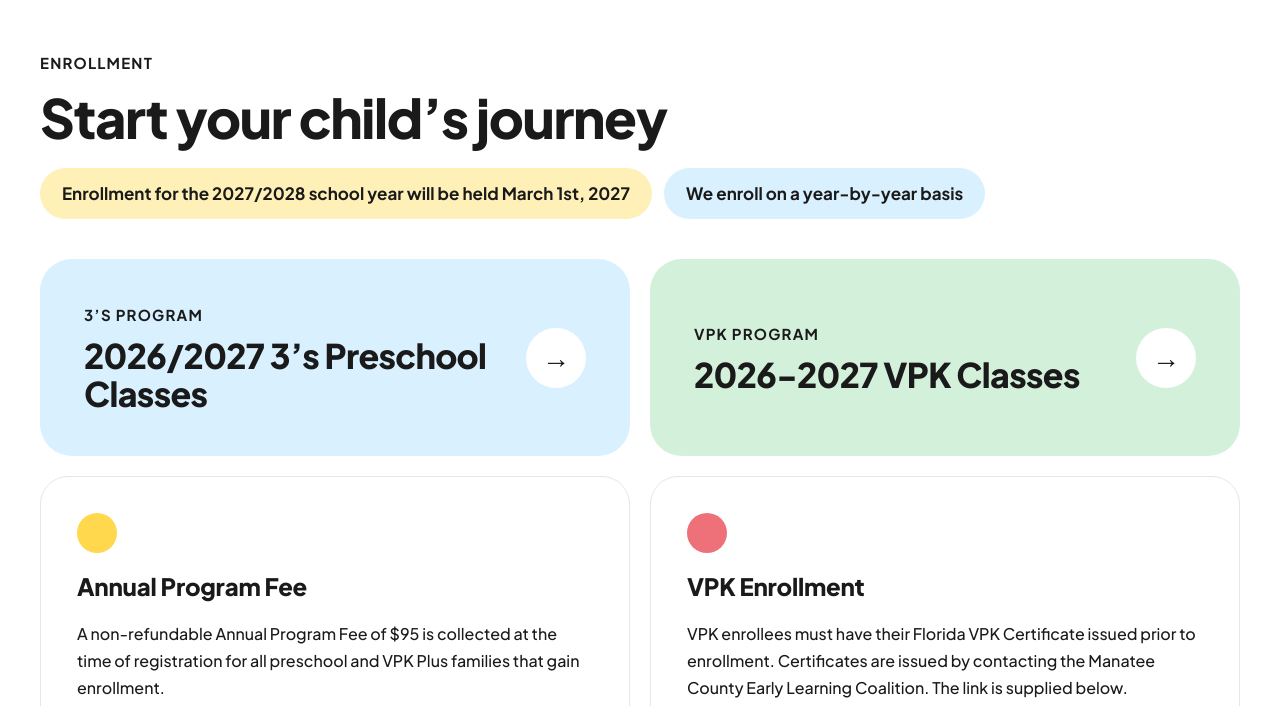
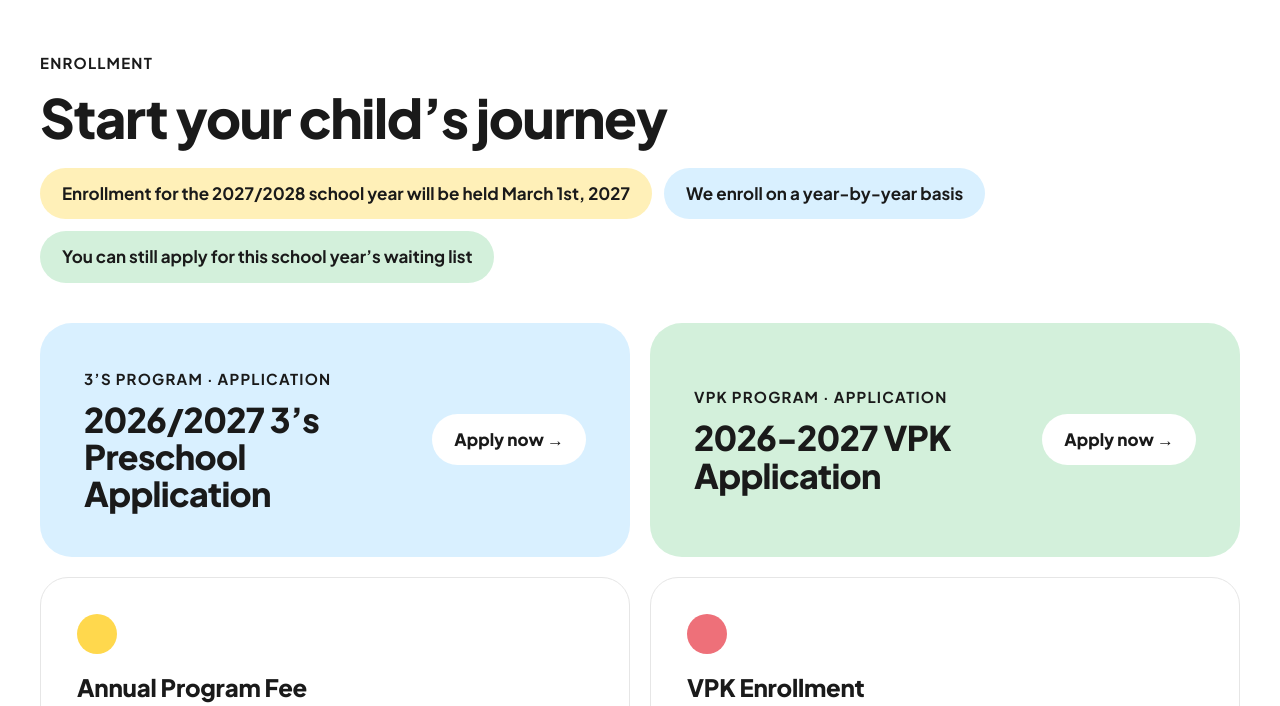
Before and after one commit to Emily-Goforth292/Schoolhouse-website, a plain HTML site: page enrollment.html in a window 1280 px wide. Shown: the part 94-800 px from the top of the page. Drawn offline with Linux system fonts and the light colour scheme.

Commit message:
Updated enrollment information and changed the button to apply for the school

```diff
--- a/enrollment.html
+++ b/enrollment.html
@@ -23,25 +23,26 @@
         <div class="pill-row">
           <span class="pill-lg bg-yellow">Enrollment for the 2027/2028 school year will be held March 1st, 2027</span>
           <span class="pill-lg bg-blue">We enroll on a year-by-year basis</span>
+          <span class="pill-lg" style="background:#D3F0DB;">You can still apply for this school year&rsquo;s waiting list</span>
         </div>
       </div>
     </section>
 
     <!-- LIVE VERSION: both class buttons are real links. -->
     <section class="container class-links">
-      <a href="https://schools.mybrightwheel.com/sign-in?redirect_path=forms/7ab3392b-9e72-4bfa-b641-3724e02d6209/self-service" target="_blank" rel="noopener" class="class-link bg-blue">
-        <div>
-          <div class="kicker">3&rsquo;s program</div>
-          <div class="class-title">2026/2027 3&rsquo;s Preschool Classes</div>
+      <a href="https://schools.mybrightwheel.com/sign-in?redirect_path=forms/7ab3392b-9e72-4bfa-b641-3724e02d6209/self-service" target="_blank" rel="noopener" class="class-link bg-blue" style="flex-wrap:wrap;">
+        <div style="flex:1 1 220px;min-width:0;">
+          <div class="kicker">3&rsquo;s program &middot; Application</div>
+          <div class="class-title">2026/2027 3&rsquo;s Preschool Application</div>
         </div>
-        <span class="arrow">&rarr;</span>
+        <span class="apply-pill" style="flex:none;background:#fff;padding:12px 22px;border-radius:999px;font-weight:800;font-size:17px;white-space:nowrap;">Apply now &rarr;</span>
       </a>
-      <a href="https://schools.mybrightwheel.com/sign-in?redirect_path=forms/4f9d5147-1ebc-4a0d-b735-200c857cf08b/self-service" target="_blank" rel="noopener" class="class-link bg-green">
-        <div>
-          <div class="kicker">VPK program</div>
-          <div class="class-title">2026-2027 VPK Classes</div>
+      <a href="https://schools.mybrightwheel.com/sign-in?redirect_path=forms/4f9d5147-1ebc-4a0d-b735-200c857cf08b/self-service" target="_blank" rel="noopener" class="class-link bg-green" style="flex-wrap:wrap;">
+        <div style="flex:1 1 220px;min-width:0;">
+          <div class="kicker">VPK program &middot; Application</div>
+          <div class="class-title">2026-2027 VPK Application</div>
         </div>
-        <span class="arrow">&rarr;</span>
+        <span class="apply-pill" style="flex:none;background:#fff;padding:12px 22px;border-radius:999px;font-weight:800;font-size:17px;white-space:nowrap;">Apply now &rarr;</span>
       </a>
     </section>
 
```
